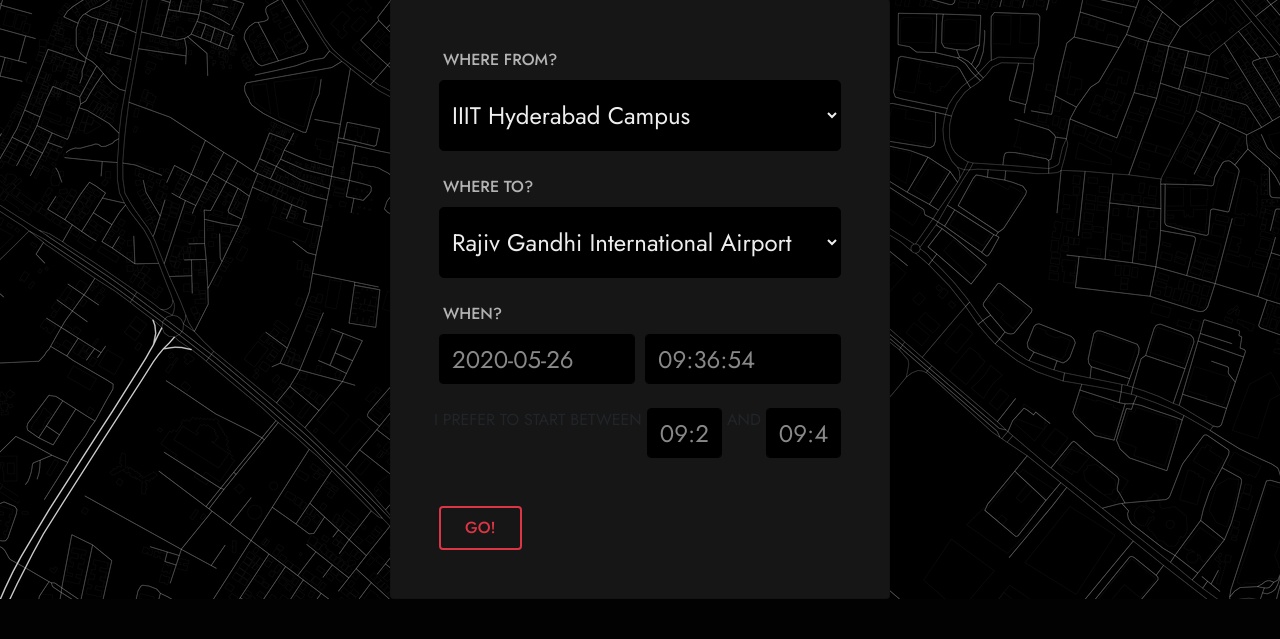
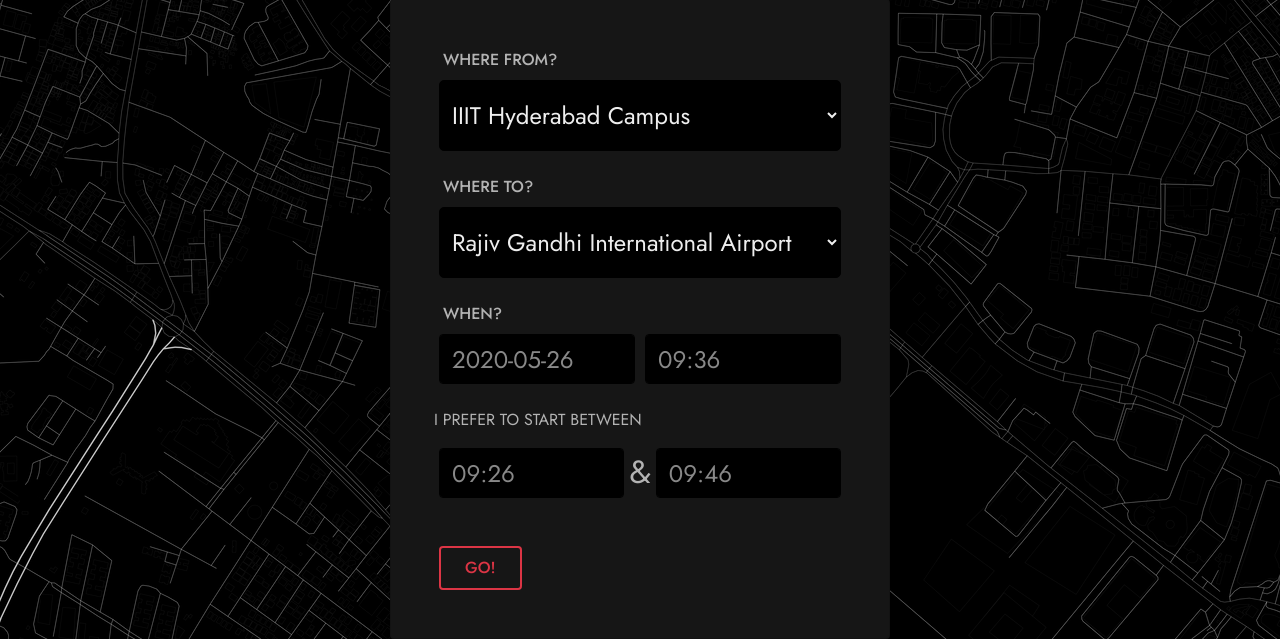
Before and after one commit to jr-john/plusOne, a Django app: page / in a window 1280 px wide. Shown: the part 231-870 px from the top of the page. Before the commit the page ends 830 px from the top, so only its background shows below. Run offline with Django 3.2, Linux system fonts and the light colour scheme; a user stored in the database is signed in; some libraries are stand-ins or nearby versions.

Commit message:
Fixed Front-End of Deltatime

```diff
--- a/plusOne/action/models.py
+++ b/plusOne/action/models.py
@@ -7,11 +7,12 @@ def def_time():
 
 def def_journey_time():
     dt = timezone.now() + timedelta(minutes=10)
-    return dt.time()
+    return dt.time().strftime("%H:%M")
 
 def def_journey_time_max():
     dt = timezone.now() + timedelta(minutes=20)
-    return dt.time()
+    return dt.time().strftime("%H:%M")
+
 TAG_LIST = [
     ['airport', 'Rajiv Gandhi International Airport'],
     ['railway-secunderabad', 'Secunderabad Railway Station'],
--- a/plusOne/action/templates/base.html
+++ b/plusOne/action/templates/base.html
@@ -32,7 +32,7 @@
 <script>
 var navbar = document.getElementById('main-nav');
 window.onscroll = () => {
-    if(window.scrollY <= 80) {
+    if(window.scrollY <= 75) {
         console.log('transparent');
         navbar.classList.remove('solid-nav');
     } else {
--- a/plusOne/action/templates/home.html
+++ b/plusOne/action/templates/home.html
@@ -18,9 +18,11 @@
             <div class="col"> {{ form.journey_time }} </div>
         </div>
         <div class="form-row">
-            <p>I PREFER TO START BETWEEN</p>
+            <p style="color: #b3b3b3;">I PREFER TO START BETWEEN</p>
+        </div>
+        <div class="form-row">
             <div class="col"> {{ form.minima }} </div>
-            <p>AND</p>
+            <p style="color: #b3b3b3;font-size:xx-large">&</p>
             <div class="col"> {{ form.maxima }} </div>
         </div>
         <button class="btn btn-outline-danger outline-btn p-2 px-4 mt-4" type="submit"> GO! </button>
```
